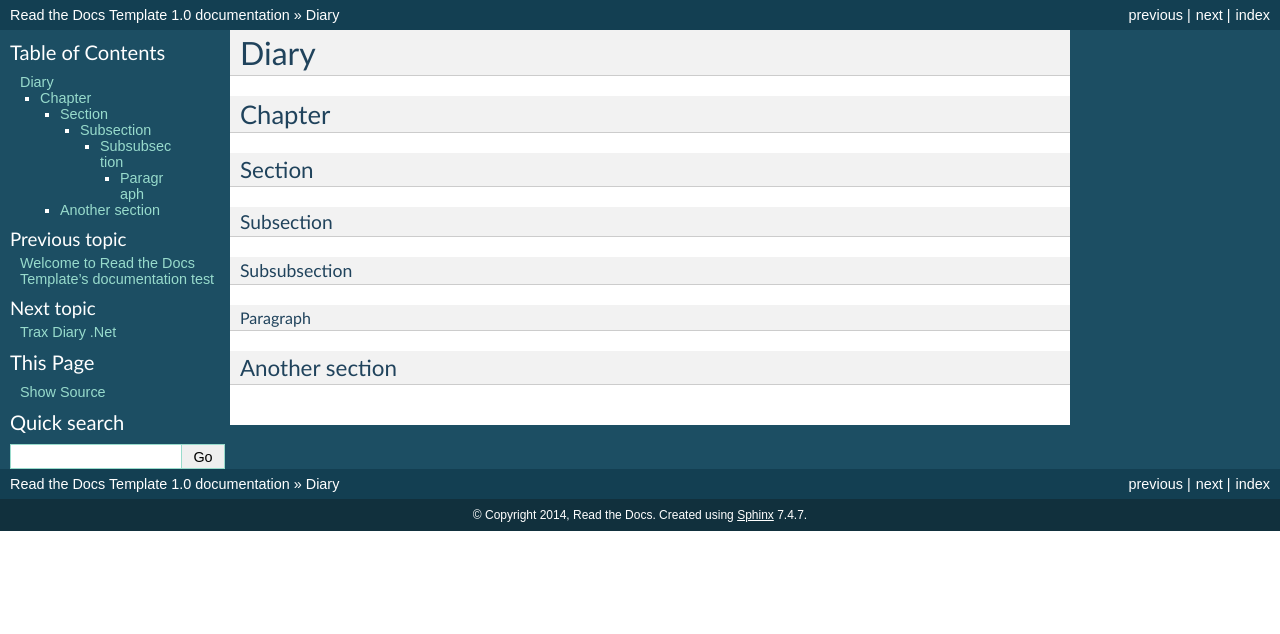
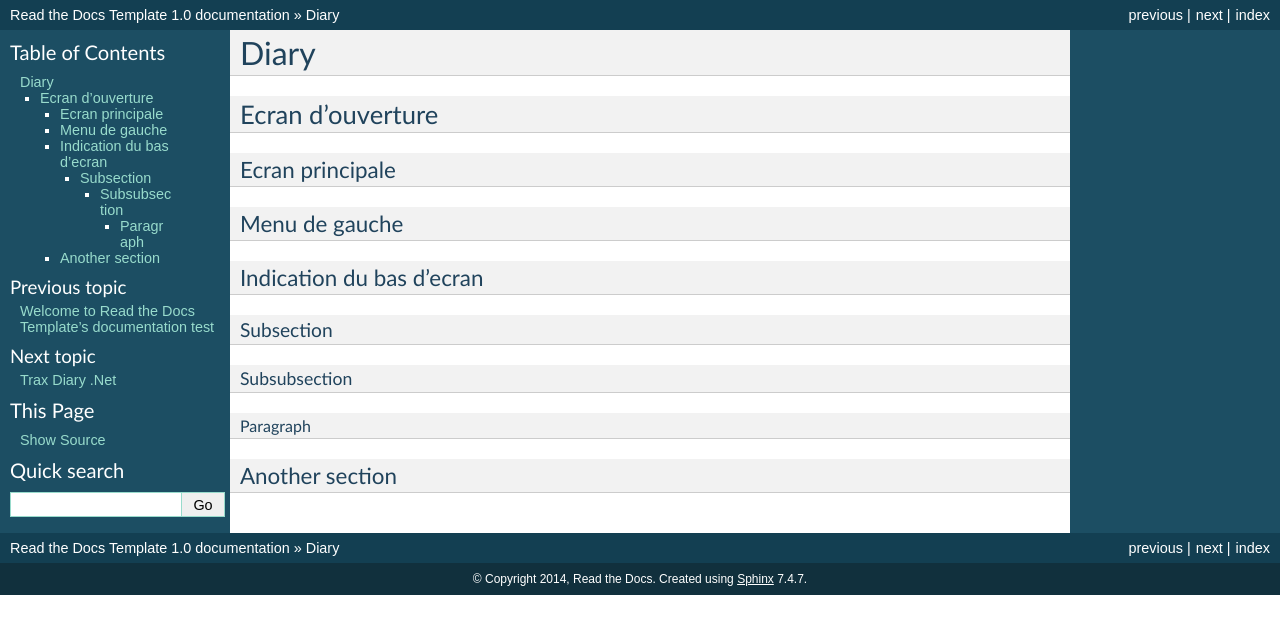
Before and after one commit to Amine57160/TraxDiaryV1.0, a Sphinx documentation site: the page built from docs/Diary.rst, in a window 1280 px wide. Shown: the top 634 px of the page. Built offline with Sphinx 7.4.7, drawn with Linux system fonts in a browser that asks for light colours.

Commit message:
Update Diary.rst

```diff
--- a/docs/Diary.rst
+++ b/docs/Diary.rst
@@ -3,11 +3,24 @@ Diary
 ####
 
 *******
-Chapter
+Ecran d'ouverture
 *******
 
-Section
+Ecran principale
 =======
+
+Menu de gauche
+=======
+
+Indication du bas d'ecran
+=======
+
+
+
+
+
+
+
 
 Subsection
 ----------
```
